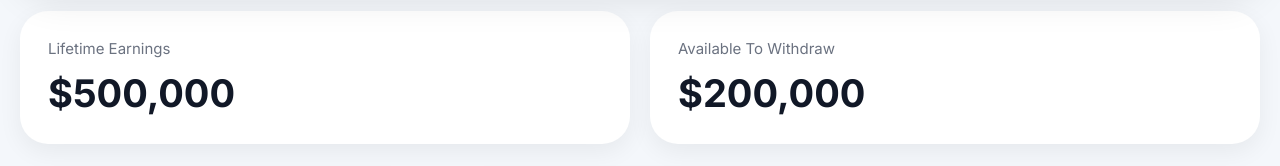
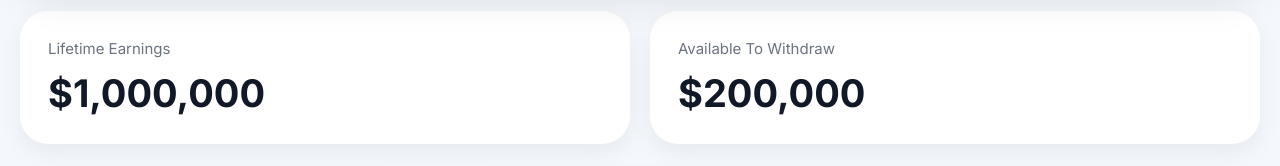
Before and after one commit to Ishola30/pch-winnwr, a plain HTML site: page index.html in a window 1280 px wide. Shown: the part 536-702 px from the top of the page. Drawn offline with Linux system fonts and the light colour scheme.

Commit message:
Update lifetime earnings to $1,000,000

```diff
--- a/index.html
+++ b/index.html
@@ -300,7 +300,7 @@
   </section>  <div class="stats">
     <div class="stat-card">
       <p>Lifetime Earnings</p>
-      <h3>$500,000</h3>
+      <h3>$1,000,000</h3>
     </div><div class="stat-card">
   <p>Available To Withdraw</p>
   <h3>$200,000</h3>
```
